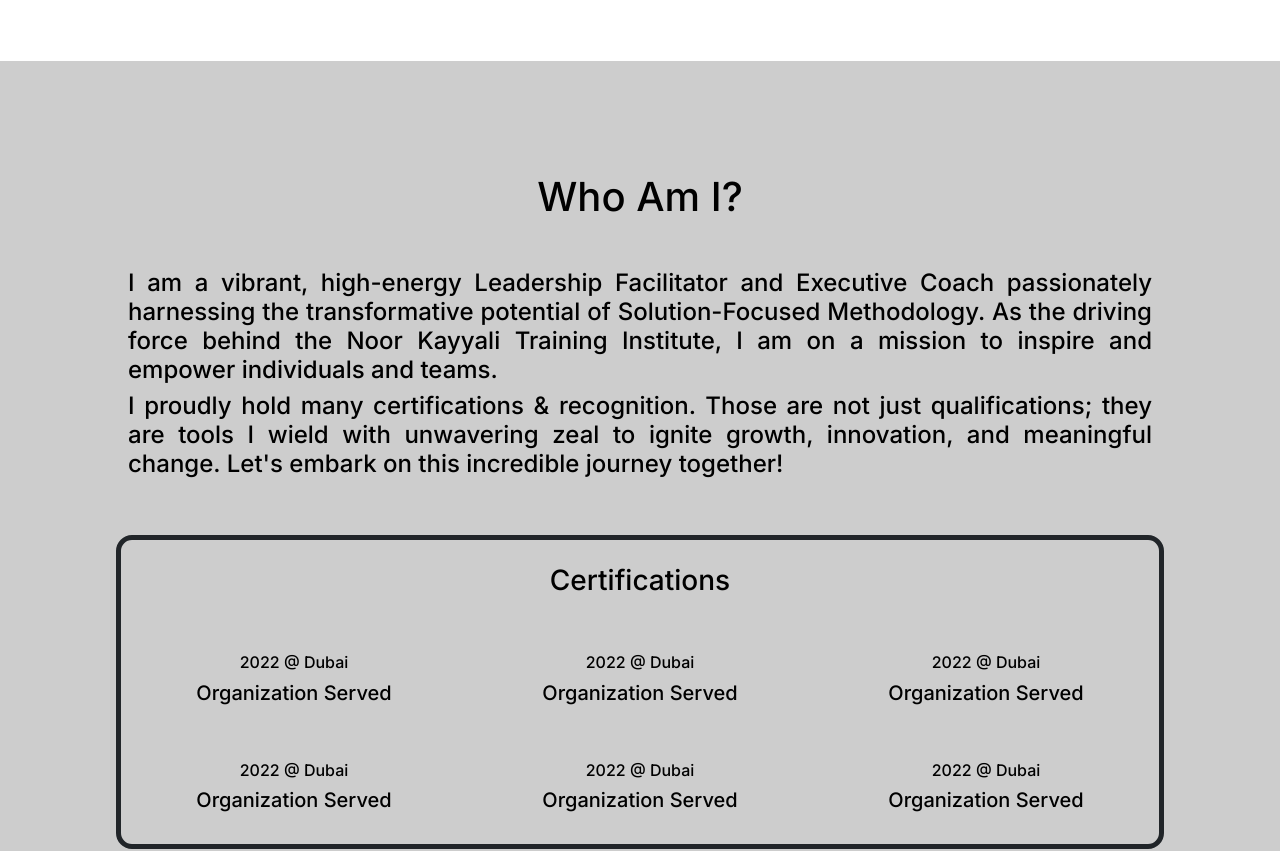
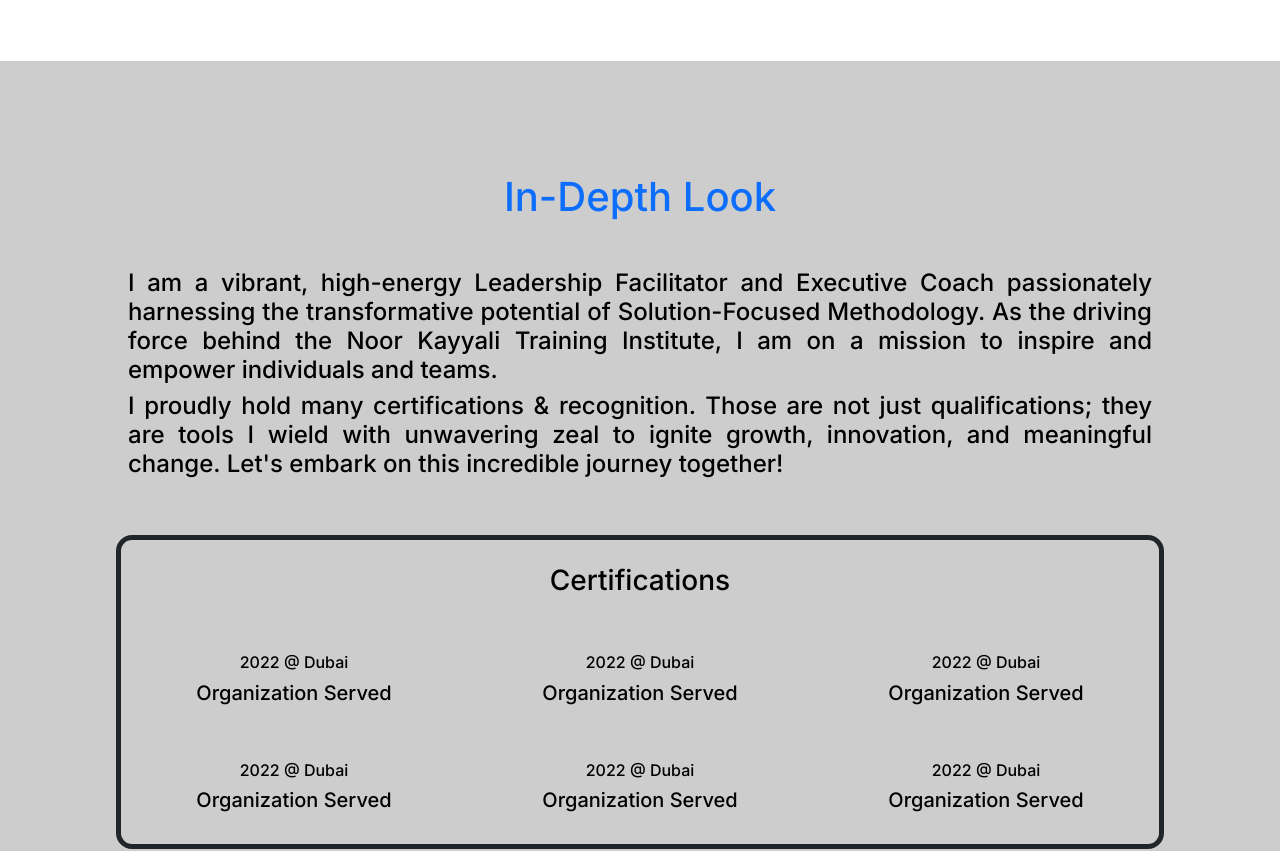
Before and after one commit to makkahwi/russaifa-club, a Next.js app: page / in a window 1280 px wide. Shown: the part 1460-2311 px from the top of the page. Built offline with nearby package versions, Linux system fonts and the light colour scheme.

Commit message:
Update WhoAmI Section

```diff
--- a/src/components/PageSection/index.tsx
+++ b/src/components/PageSection/index.tsx
@@ -29,7 +29,7 @@
       }
       className={`bg-${color} pt-3 pb-5`}
     >
-      {title && <h1 className="my-5 pt-5 text-center">{title}</h1>}
+      {title && <h1 className="my-5 pt-5 text-center text-primary">{title}</h1>}
 
       {children}
     </Row>
--- a/src/sections/WhoAmI.tsx
+++ b/src/sections/WhoAmI.tsx
@@ -12,7 +12,7 @@
   ];
 
   return (
-    <PageSection title="Who Am I?" color="light">
+    <PageSection title="In-Depth Look" color="light">
       <Col md={12}>
         <h4 className="text-justify">
           I am a vibrant, high-energy Leadership Facilitator and Executive Coach
```
